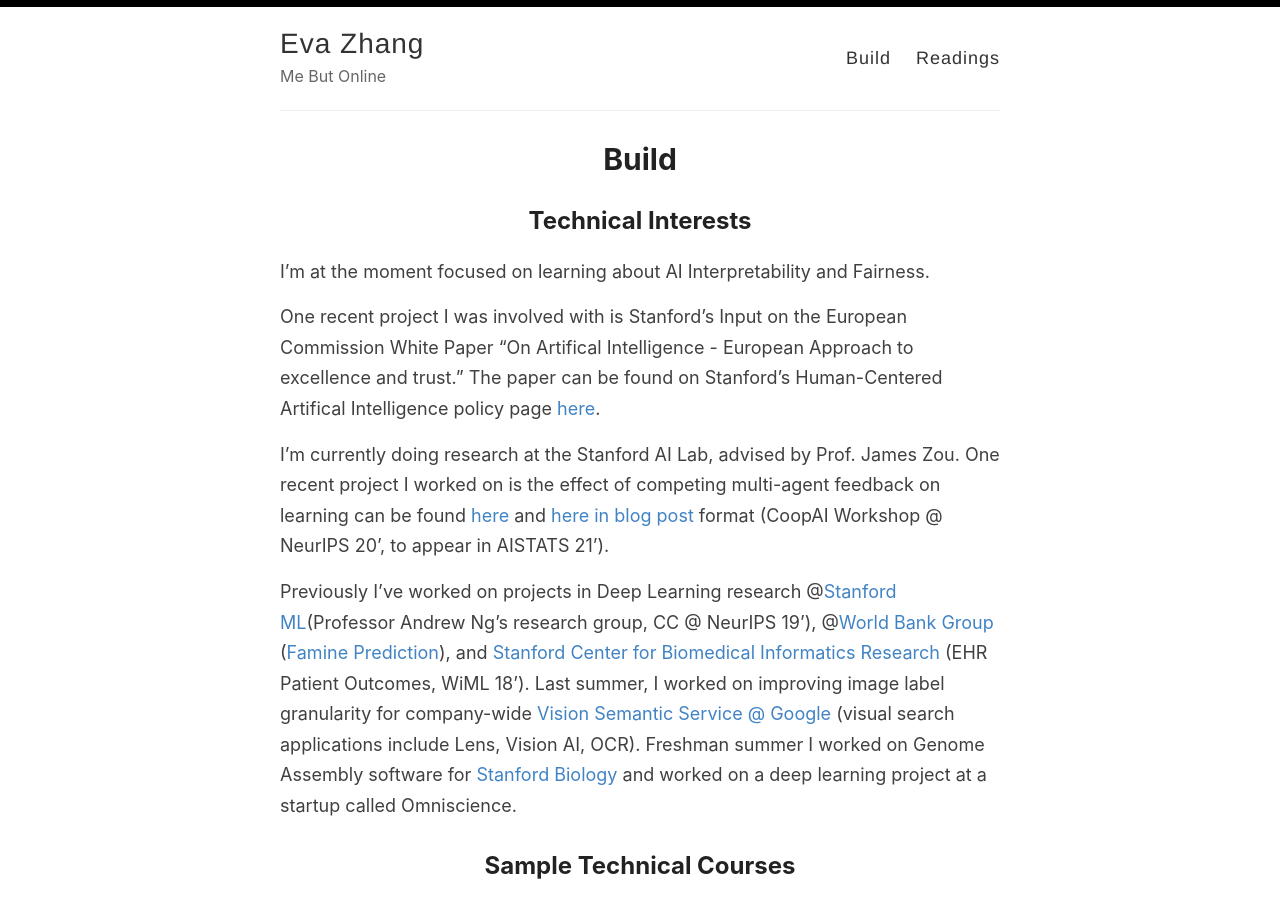
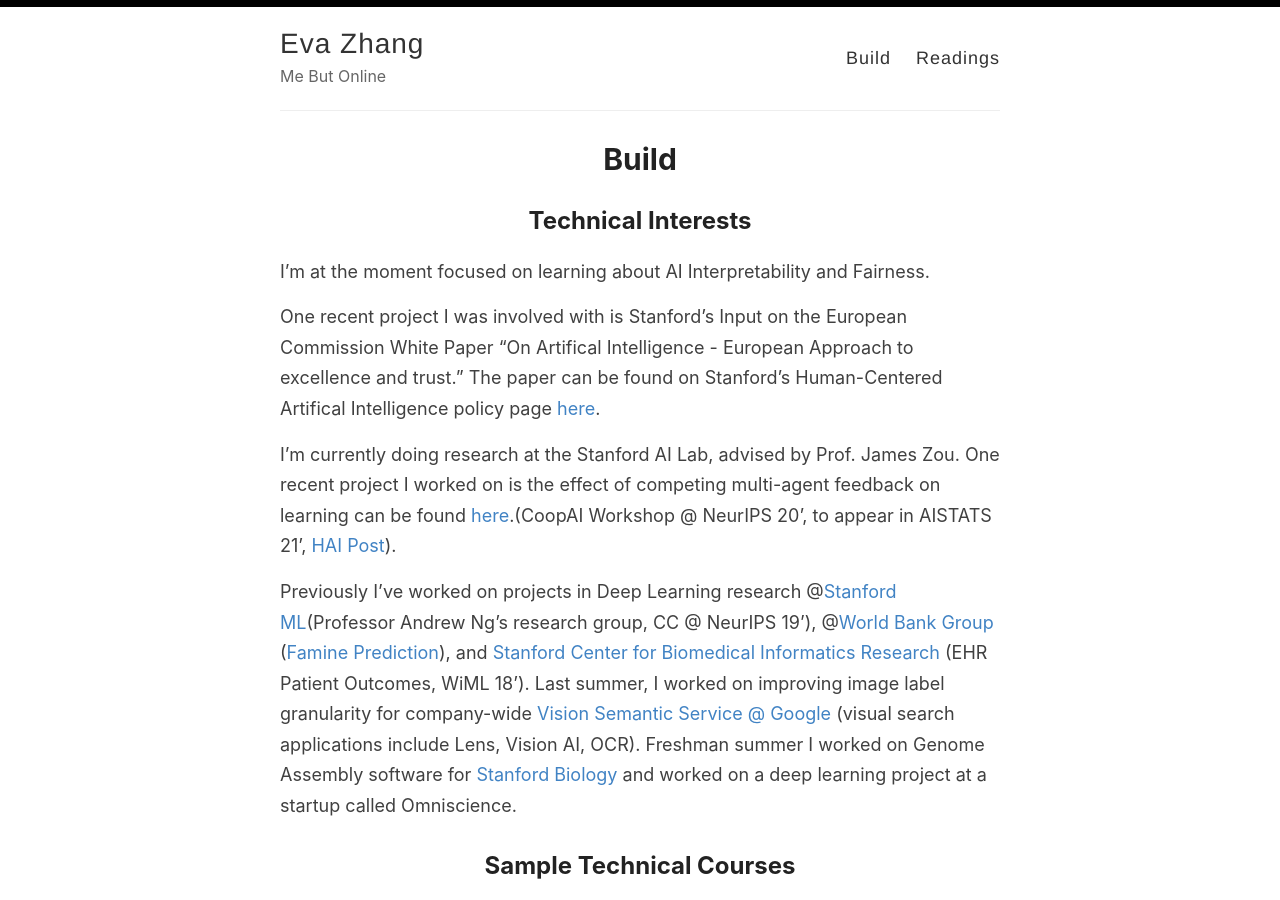
Before and after one commit to evazhang612/sokt-landing, a Jekyll site: the page built from _pages/technicals.md, in a window 1280 px wide and 900 px high. Built offline with Jekyll 4.4.1, drawn with Linux system fonts in a browser that asks for light colours; nearby versions of some CDN libraries; library files that are not in the unit come from our copies.

Commit message:
update p

```diff
--- a/_pages/technicals.md
+++ b/_pages/technicals.md
@@ -9,7 +9,7 @@ I'm at the moment focused on learning about AI Interpretability and Fairness.
 
 One recent project I was involved with is Stanford's Input on the European Commission White Paper "On Artifical Intelligence - European Approach to excellence and trust." The paper can be found on Stanford's Human-Centered Artifical Intelligence policy page [here](https://hai.stanford.edu/sites/default/files/2020-06/StanfordWonks%26TechiesEUAIWhitePaper.pdf).
 
-I'm currently doing research at the Stanford AI Lab, advised by Prof. James Zou. One recent project I worked on is the effect of competing multi-agent feedback on learning can be found [here](https://arxiv.org/abs/2009.06797) and [here in blog post](https://hai.stanford.edu/blog/when-algorithms-compete-who-wins) format (CoopAI Workshop @ NeurIPS 20', to appear in AISTATS 21').
+I'm currently doing research at the Stanford AI Lab, advised by Prof. James Zou. One recent project I worked on is the effect of competing multi-agent feedback on learning can be found [here](https://arxiv.org/abs/2009.06797).(CoopAI Workshop @ NeurIPS 20', to appear in AISTATS 21', [HAI Post](https://hai.stanford.edu/blog/when-algorithms-compete-who-wins)).
 
 Previously I've worked on projects in Deep Learning research @[Stanford ML](https://stanfordmlgroup.github.io/)(Professor Andrew Ng's research group, CC @ NeurIPS 19'), @[World Bank Group](https://www.worldbank.org/) ([Famine Prediction](https://www.worldbank.org/en/programs/famine-early-action-mechanism)), and [Stanford Center for Biomedical Informatics Research](https://bmir.stanford.edu/) (EHR Patient Outcomes, WiML 18'). Last summer, I worked on improving image label granularity for company-wide [Vision Semantic Service @ Google](https://images.google.com/) (visual search applications include Lens, Vision AI, OCR). Freshman summer I worked on Genome Assembly software for [Stanford Biology](https://www.morrisonlabatstanford.org/) and worked on a deep learning project at a startup called Omniscience.
 <!--
```
